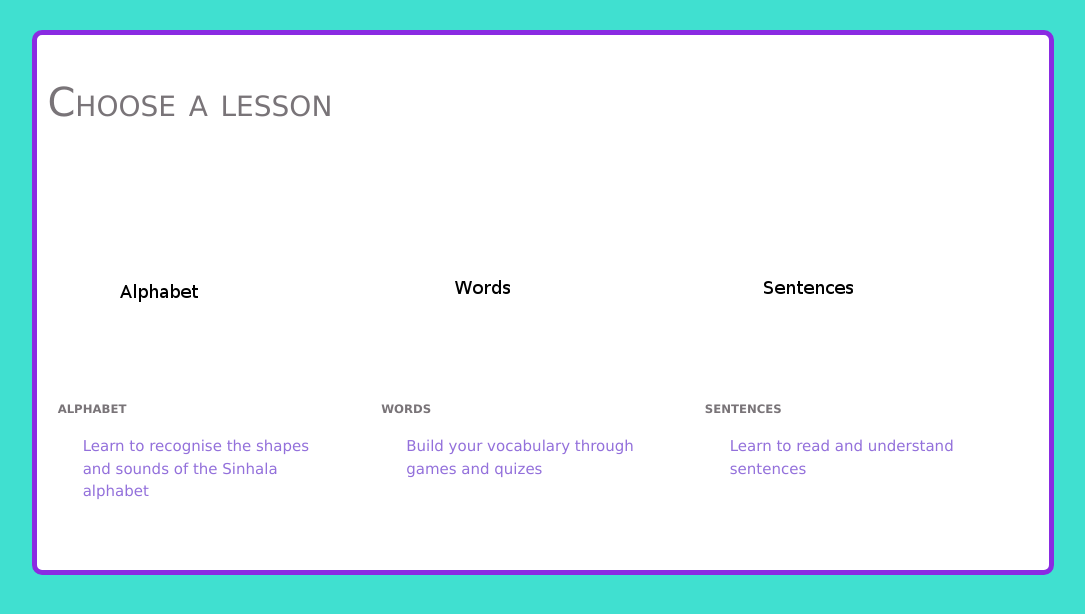
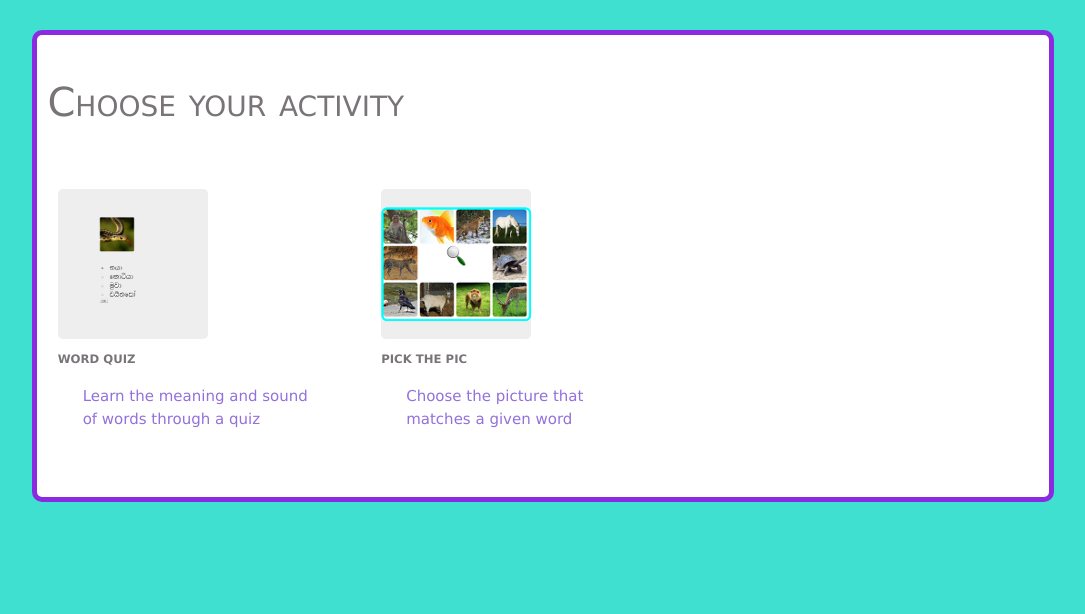
Before and after one commit to sinhalaquiz/sinhalaforkids, a Django app: page /words in a window 1280 px wide. Shown: the part 136-750 px from the top of the page, without its empty margins (97-1182 px from the left). Run offline with Django 3.2, Linux system fonts and the light colour scheme.

Commit message:
WIP Decoupling apps with site HTML
* Re-introduced the activities for words and sentences in
  relavent index pages
* Created a new app HTML template to allow embedding app inside
  site HTML. This way app specific HTML can be totally independent
  of the site while still retaining the site appearance.

```diff
--- a/sinhalaforkids/urls.py
+++ b/sinhalaforkids/urls.py
@@ -37,34 +37,72 @@ class HomePageView(TemplateView):
         return context
 
 class AlphabetPageView(TemplateView):
+    template_name="app.html"
+
+    def get_context_data(self, **kwargs):
+        context = super(AlphabetPageView, self).get_context_data(**kwargs)
+        context['title'] = 'Sinhala alphabet'
+        context['desc'] = 'Learn the recognise the shapes and sounds of the ' \
+            'Sinhala alphabet'
+        context['heading'] = 'Choose your lesson'
+        context['url'] = 'http://validator.w3.org/'
+
+        return context
+
+class WordsPageView(TemplateView):
     template_name="index.html"
 
     def get_context_data(self, **kwargs):
-        context = super(AlphabetPageView, self).get_context_data(**kwargs)
-        context['title'] = 'Lessons for the Sinhala alphabet'
-        context['desc'] = 'Learn the recognise the shapes and sounds of the ' \
-            'Sinhala alphabet'
-        context['heading'] = 'Choose your lesson'
+        context = super(WordsPageView, self).get_context_data(**kwargs)
+        context['title'] = 'Learn Sinhala words'
+        context['desc'] = 'Expand your vocabulary through these activities'
+        context['heading'] = 'Choose your activity'
         context['apps'] = [
             {
-                'url' : 'alphalesson/{0}'.format(i),
-                'name' : 'Lesson {0}'.format(i),
-                'img' : 'alphabet-{0}.png'.format(i),
-            } for i in range(1, 11)
+                'url' : 'wordquiz',
+                'name' : 'Word Quiz',
+                'img' : 'wordquiz.png',
+                'desc' : 'Learn the meaning and sound of words through a quiz'
+                },
+            {
+                'url' : 'choosepic',
+                'name' : 'Pick the pic',
+                'img' : 'choosepic.png',
+                'desc' : 'Choose the picture that matches a given word'
+            },
         ]
 
         return context
 
+class SentencesPageView(TemplateView):
+    template_name="index.html"
+
+    def get_context_data(self, **kwargs):
+        context = super(SentencesPageView, self).get_context_data(**kwargs)
+        context['title'] = 'Learning Sentences'
+        context['desc'] = 'Activities to help learn to read and understand sentences in Sinhala'
+        context['heading'] = 'Choose your activity'
+        context['apps'] = [
+            {
+                'url' : 'treasure',
+                'name' : 'Treasure Hunt',
+                'img' : 'treasure.png',
+                'desc' : 'Follow the picture trail using the given clues'
+                },
+            ]
+
+        return context
+
 urlpatterns = patterns('',
-    url(r'^robots\.txt$', TemplateView.as_view(template_name='robots.txt', content_type='text/plain')),
-    url(r'^$', HomePageView.as_view()),
-    url(r'^alphabet', AlphabetPageView.as_view()),
-    url(r'^about', TemplateView.as_view(template_name='about.html')),
-    url(r'^contact', TemplateView.as_view(template_name='contact.html')),
-    url(r'^words', TemplateView.as_view(template_name='words.html')),
-    url(r'^sentences', TemplateView.as_view(template_name='sentences.html')),
-    url(r'^wordquiz/', include('wordquiz.urls')),
-    url(r'^choosepic/', include('choosepic.urls')),
-    url(r'^treasure/', include('treasure.urls')),
-    url(r'^admin/', include(admin.site.urls)),
-)
+        url(r'^robots\.txt$', TemplateView.as_view(template_name='robots.txt', content_type='text/plain')),
+        url(r'^$', HomePageView.as_view()),
+        url(r'^alphabet', AlphabetPageView.as_view()),
+        url(r'^words', WordsPageView.as_view()),
+        url(r'^sentences', SentencesPageView.as_view()),
+        url(r'^about', TemplateView.as_view(template_name='about.html')),
+        url(r'^contact', TemplateView.as_view(template_name='contact.html')),
+        url(r'^wordquiz/', include('wordquiz.urls')),
+        url(r'^choosepic/', include('choosepic.urls')),
+        url(r'^treasure/', include('treasure.urls')),
+        url(r'^admin/', include(admin.site.urls)),
+        )
--- a/static/css/site.css
+++ b/static/css/site.css
@@ -41,6 +41,13 @@ header {
     padding: 2px 25px;
 }
 
+.container embed {
+    height: 100%;
+    left: 0;
+    top: 0;
+    width: 100%;
+}
+
 .galleryItem {
     color: #797478;
     font: 10px/1.5 Verdana, Helvetica, sans-serif;
--- a/templates/words.html
+++ /dev/null
@@ -1,32 +0,0 @@
-{% extends "site-common.html" %}
-{% load staticfiles %}
-{% static "" as baseUrl %}
-
-{% block title %}
-Sinhala For Kids
-{% endblock %}
-
-{% block description %}
-"Sinhala for kids is a site dedicated to children learning Sinhala as a second language. Its primary goal is to promote skills in reading and comprehension."
-{% endblock %}
-
-{% block body %}
-<div class="container">
-    <h1>Choose a lesson</h1>
-    <div class="galleryItem">
-        <a href="/alphabet/"><img src="{{baseUrl}}img/alphabet.png" alt="Alphabet"></a>
-        <h3>Alphabet</h3>
-        <p>Learn to recognise the shapes and sounds of the Sinhala alphabet</p>
-    </div>
-    <div class="galleryItem">
-        <a href="/words/"><img src="{{baseUrl}}img/words.png" alt="Words"></a>
-        <h3>Words</h3>
-        <p>Build your vocabulary through games and quizes</p>
-    </div>
-    <div class="galleryItem">
-        <a href="/sentences/"><img src="{{baseUrl}}img/sentences.png" alt="Sentences"></a>
-        <h3>Sentences</h3>
-        <p>Learn to read and understand sentences</p>
-    </div>
-</div>
-{% endblock %}
```
Also changed, not shown: templates/alphabet.html (deleted, +0 -32 lines), templates/app.html (added, +17 -0 lines), templates/sentences.html (deleted, +0 -32 lines).
